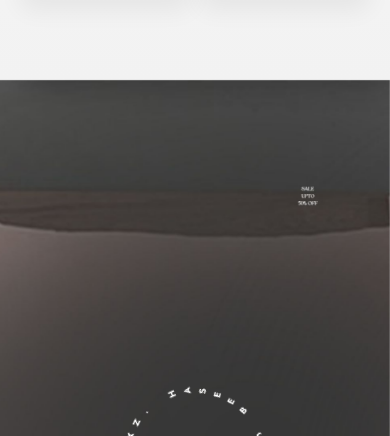
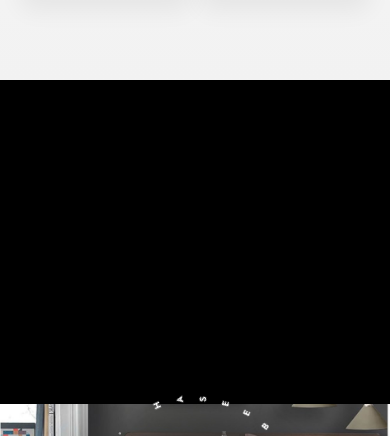
Before and after one commit to Haseeb-Zafar-804/haseebbhai, a plain HTML site: page index.html in a window 390 px wide. Shown: the part 6066-6502 px from the top of the page. Drawn offline with Linux system fonts and the light colour scheme.

Commit message:
index.html

```diff
--- a/index.html
+++ b/index.html
@@ -2155,10 +2155,13 @@ document.addEventListener('DOMContentLoaded', function() {
   align-items: center;
   flex-direction: column;
   background: url('banner.jpg');
-  background-size: cover;
+  background-size: contain; /* Changed from cover to contain */
   background-position: center;
   background-repeat: no-repeat;
-  height: 90vh;
+  background-color: #000; /* Fallback color */
+  height: 100vh; /* Changed to full viewport height */
+  width: 100%;
+  overflow: hidden;
 }
 
 .center-icon {
@@ -2176,7 +2179,6 @@ document.addEventListener('DOMContentLoaded', function() {
   color: rgb(255, 255, 255);
   cursor: pointer;
 }
-
 
 @keyframes bounce {
   0%, 100% { transform: translateY(0); }
@@ -2203,7 +2205,6 @@ document.addEventListener('DOMContentLoaded', function() {
   transform-origin: 0 0;
   font-size: 14px;
   color: #ffffff;
-
   letter-spacing: -1px;
 }
 
@@ -2218,6 +2219,10 @@ document.addEventListener('DOMContentLoaded', function() {
 
 /* Mobile Adjustments */
 @media (max-width: 768px) {
+  .zero-section {
+    background-size: contain;
+  }
+
   .center-icon {
     width: 70px;
     height: 70px;
@@ -2235,11 +2240,15 @@ document.addEventListener('DOMContentLoaded', function() {
   .rotating-text span {
     font-size: 10px;
     transform-origin: 0 0;
-        transform: rotate(var(--rotation)) translateX(75px) !important;
+    transform: rotate(var(--rotation)) translateX(75px);
   }
 }
 
 @media (max-width: 480px) {
+  .zero-section {
+    background-size: contain;
+  }
+
   .center-icon {
     width: 60px;
     height: 60px;
@@ -2256,14 +2265,14 @@ document.addEventListener('DOMContentLoaded', function() {
 
   .rotating-text span {
     font-size: 9px;
-        transform: rotate(var(--rotation)) translateX(65px) !important;
+    transform: rotate(var(--rotation)) translateX(65px);
   }
 
   .triangle-icon {
     font-size: 20px;
   }
-    }
-</style>
+}</style>
+
 
         <!-- Contact Section -->
         <section class="contact-section" id="contact-section">
```
Lines whose indentation alone changed are shown as unchanged.
